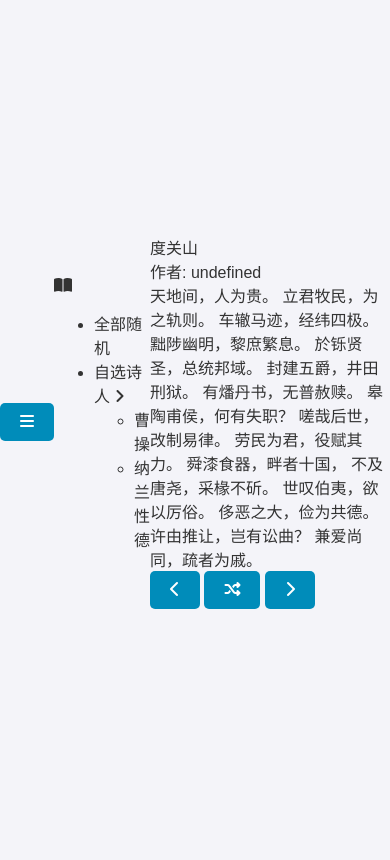
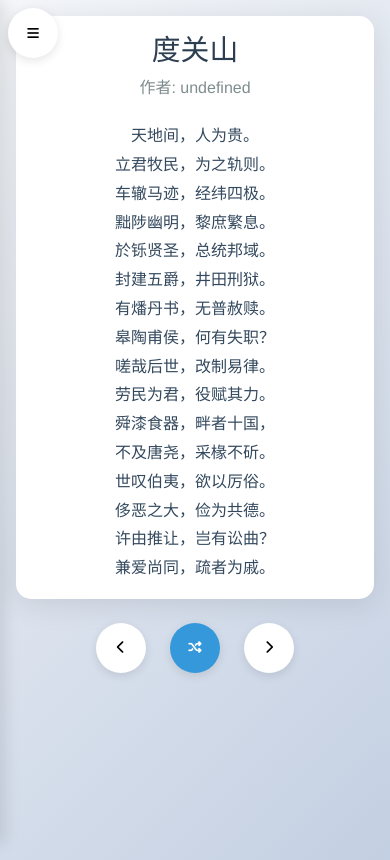
Before and after one commit to luoluo13/randomPoem, a plain HTML site: page index.html in a window 390 px wide. Drawn offline with Linux system fonts and the light colour scheme.

Commit message:
更新了UI界面，同步更新了菜单栏样式

```diff
--- a/css/default.css
+++ b/css/default.css
@@ -1,55 +1,207 @@
-body {
-    font-family: 'Arial', sans-serif;
-    background-color: #f4f4f9;
-    color: #333;
+/* 基础重置 */
+* {
     margin: 0;
     padding: 0;
+    box-sizing: border-box;
+    font-family: 'Helvetica Neue', 'Microsoft YaHei', sans-serif;
+}
+
+body {
+    background: linear-gradient(135deg, #f5f7fa 0%, #c3cfe2 100%);
+    min-height: 100vh;
+}
+
+/* 导航菜单 */
+.main-nav {
+    position: fixed;
+    left: -250px; /* 初始隐藏位置 */
+    top: 0;
+    bottom: 0;
+    width: 250px;
+    flex-direction: column;
+    padding: 1.5rem;
+    background: rgba(255,255,255,0.98);
+    box-shadow: 5px 0 15px rgba(0,0,0,0.1);
+    transition: all 0.3s cubic-bezier(0.4, 0, 0.2, 1);
+    z-index: 1000;
+}
+
+/* 新增菜单激活状态 */
+.main-nav.active {
+    left: 0;
+}
+
+/* 新增菜单按钮 */
+.menu-toggle {
+    position: fixed;
+    left: 1rem;
+    top: 1rem;
+    z-index: 1001;
+    background: rgba(255,255,255,0.9);
+    border-radius: 50%;
+    padding: 0.8rem;
+    box-shadow: 0 2px 5px rgba(0,0,0,0.2);
+}
+
+.poem-container {
+    margin-left: 280px; /* 为侧边栏留出空间 */
+    transition: margin 0.3s ease;
+}
+
+/* 新增诗人列表样式 */
+.poet-list {
+    margin-top: 2rem;
+    list-style: none;
+}
+
+.poet-item {
+    padding: 0.8rem 1rem;
+    margin: 0.5rem 0;
+    border-radius: 8px;
+    cursor: pointer;
+    transition: background 0.2s ease;
+}
+
+.poet-item:hover {
+    background: #f8f9fa;
+}
+
+/* 移动端适配调整 */
+@media (max-width: 768px) {
+    .main-nav {
+        width: 220px;
+        left: -220px;
+    }
+
+    .main-nav.active {
+        left: 0;
+    }
+
+    .poem-container {
+        margin-left: 1rem;
+        margin-right: 1rem;
+    }
+
+    .menu-toggle {
+        left: 0.5rem;
+        top: 0.5rem;
+    }
+}
+
+/* 诗歌卡片 */
+.poem-container {
+    max-width: 800px;
+    margin: 1.5rem auto;  /* 减少上下外边距 */
+    padding: 0 1rem;
+}
+
+.poem-card {
+    background: white;
+    border-radius: 15px;
+    padding: 1.5rem;  /* 减少内边距 */
+    box-shadow: 0 5px 30px rgba(0,0,0,0.1);
+    margin-bottom: 1.5rem;  /* 减少底部间距 */
+}
+
+.title-bar {
+    text-align: center;
+    margin-bottom: 1.5rem;  /* 减少标题下方间距 */
+}
+
+.poem-title {
+    font-size: 2rem;  /* 减小标题字号 */
+    line-height: 1.3;  /* 调整行高 */
+    color: #2c3e50;
+    margin-bottom: 0.3rem;  /* 减少标题与作者的间距 */
+}
+
+.poem-author {
+    color: #7f8c8d;
+    font-size: 1rem;  /* 减小作者字号 */
+}
+
+.poem-content {
+    font-size: 1.1rem;  /* 微调正文字号 */
+    line-height: 2rem;  /* 减小行高 */
+    color: #34495e;
+    white-space: pre-wrap;
+    text-align: center;
+}
+
+/* 控制按钮 */
+.control-buttons {
     display: flex;
     justify-content: center;
-    align-items: center;
-    height: 100vh;
-    overflow: hidden;
+    gap: 1.5rem;
 }
-.container {
-    text-align: center;
-    max-width: 800px;
-    padding: 20px;
-    box-shadow: 0 4px 10px rgba(0, 0, 0, 0.1);
-    background: #fff;
-    border-radius: 10px;
+
+.circle-btn {
+    width: 50px;
+    height: 50px;
+    border-radius: 50%;
+    border: none;
+    background: white;
+    box-shadow: 0 3px 10px rgba(0,0,0,0.1);
+    cursor: pointer;
+    transition: all 0.3s ease;
 }
-.title {
-    font-size: 24px;
-    font-weight: bold;
-    margin-bottom: 20px;
+
+.circle-btn:hover {
+    transform: translateY(-2px);
+    box-shadow: 0 5px 15px rgba(0,0,0,0.2);
 }
-.author {
-    font-size: 16px;
-    color: #666;
-    margin-bottom: 20px;
+
+.primary-btn {
+    background: #3498db;
+    color: white;
 }
-.content {
-    font-size: 18px;
-    line-height: 1.6;
-    white-space: pre-wrap;
-    margin-bottom: 20px;
+
+/* 移动端适配 */
+@media (max-width: 768px) {
+    .poem-container {
+        margin: 1rem auto;
+    }
+
+    .poem-card {
+        padding: 1rem;
+    }
+
+    .poem-title {
+        font-size: 1.8rem;
+    }
+
+    .poem-content {
+        font-size: 1rem;
+        line-height: 1.8rem;
+    }
 }
-.buttons {
-    display: flex;
-    justify-content: space-between;
+
+/* 新增子菜单样式 */
+.poet-parent {
+    position: relative;
 }
-button {
-    background: #008cba;
-    color: white;
-    border: none;
-    padding: 10px 20px;
-    border-radius: 5px;
-    cursor: pointer;
-    font-size: 16px;
+
+.sub-poet-list {
+    display: none;
+    position: absolute;
+    left: 100%;
+    top: 0;
+    min-width: 180px;
+    background: white;
+    border-radius: 8px;
+    box-shadow: 3px 3px 10px rgba(0,0,0,0.1);
+    padding: 0.5rem 0;
 }
-button:hover {
-    background: #005f73;
+
+.poet-parent.active .sub-poet-list {
+    display: block;
 }
-.hidden {
-    visibility: hidden;
+
+.poet-parent.active .fa-angle-right {
+    transform: rotate(90deg);
 }
+
+.poet-parent .fa-angle-right {
+    transition: transform 0.3s ease;
+    margin-left: 0.5rem;
+}
```
